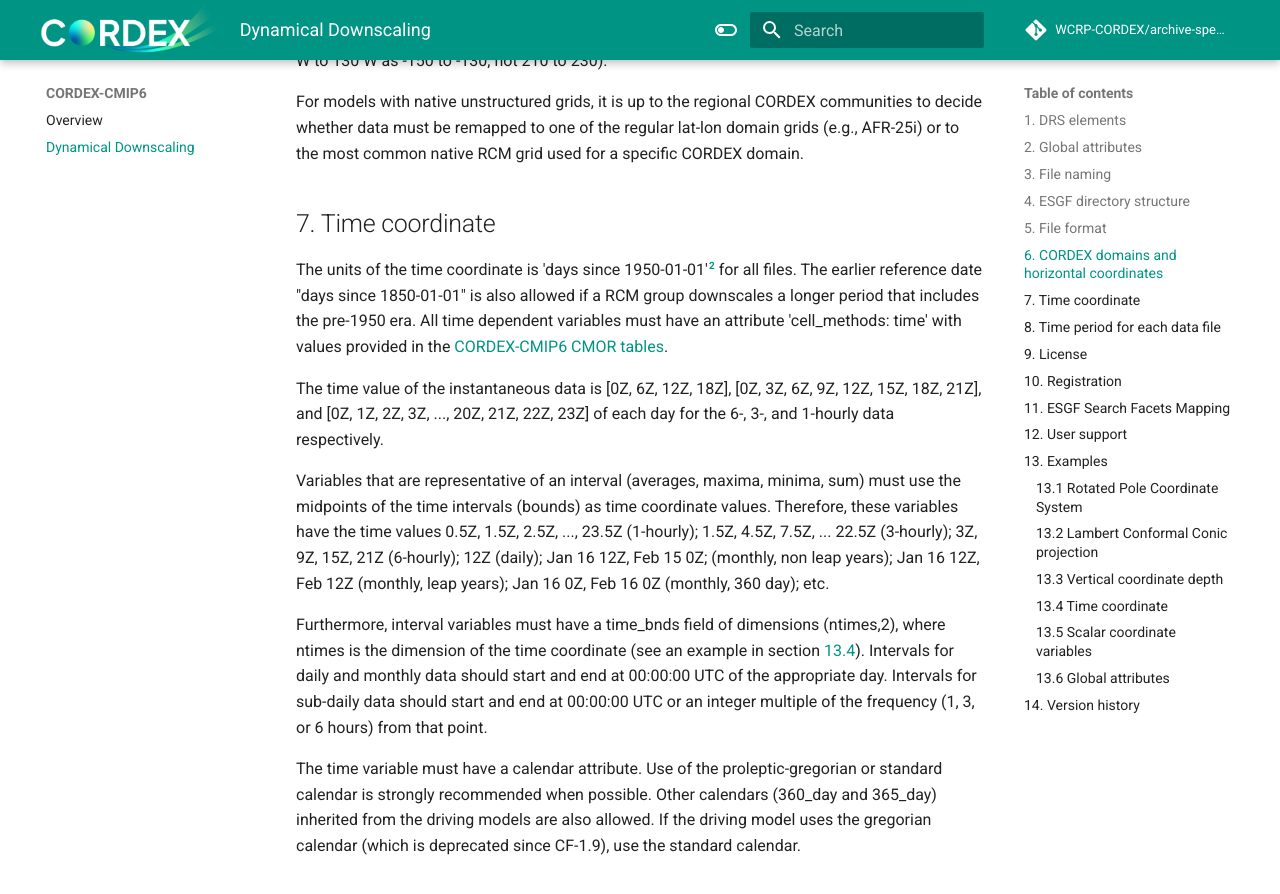
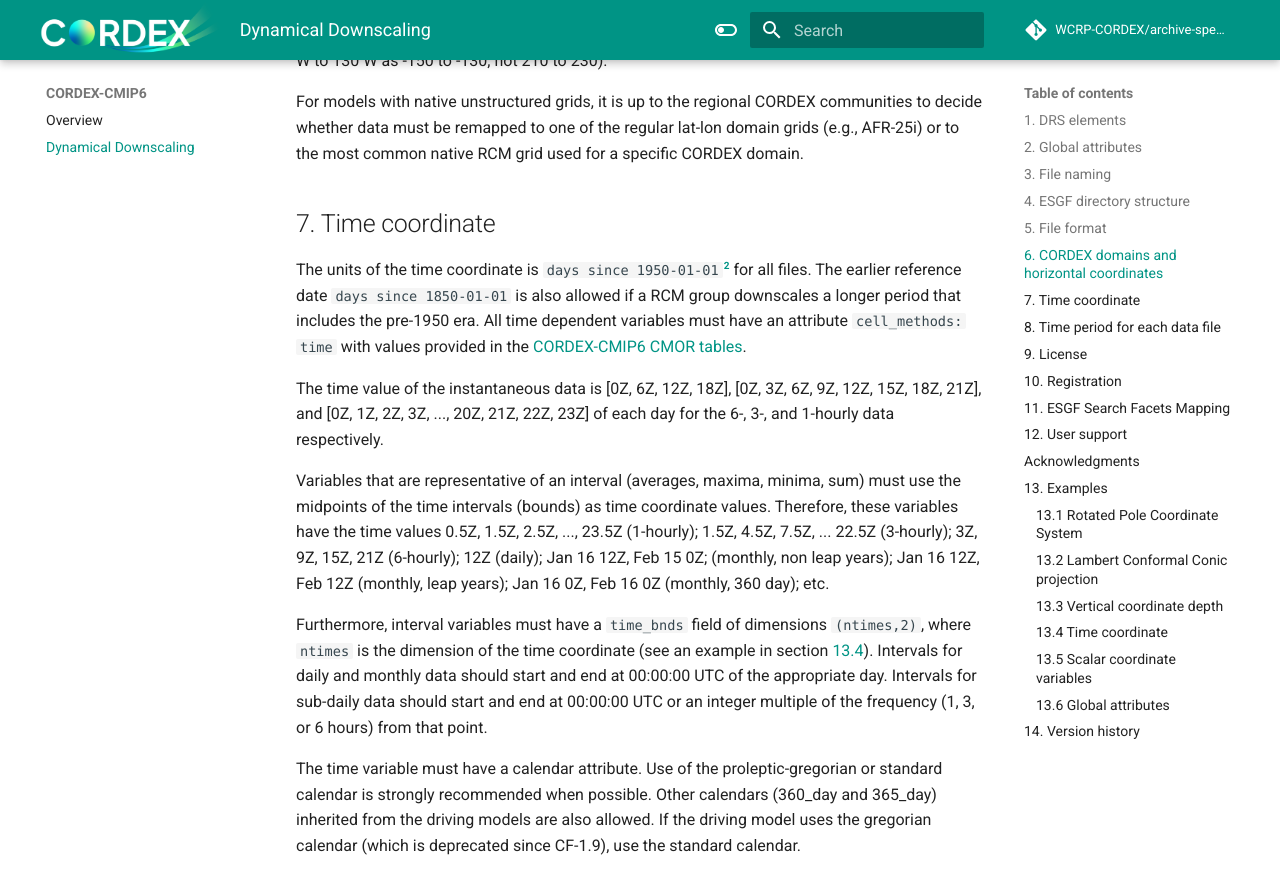
Before and after one commit to WCRP-CORDEX/archive-specifications, an MkDocs documentation site: the page built from docs/CORDEX-CMIP6_archiving_specifications_DD.md, in a window 1280 px wide and 900 px high, scrolled down 10149 px. Shown: the top 894 px of the window. Built offline with MkDocs 1.6.1 and Material for MkDocs 9.7.7, drawn with Linux system fonts in a browser that asks for light colours; comment, search, counter and statistics services are not loaded; the version menu is left out; some of the changed text lies outside the part shown.

Commit message:
Small fixes
to match as accurately as possible the published version

```diff
--- a/docs/CORDEX-CMIP6_archiving_specifications_DD.md
+++ b/docs/CORDEX-CMIP6_archiving_specifications_DD.md
@@ -187,18 +187,18 @@ For models with native unstructured grids, it is up to the regional CORDEX commu
 
 ## 7. Time coordinate
 
-The units of the time coordinate is 'days since 1950-01-01'[^2] for all files.
-The earlier reference date "days since 1850-01-01" is also allowed if a RCM group downscales a longer period that includes the pre-1950 era.
-All time dependent variables must have an attribute 'cell_methods: time' with values provided in the [CORDEX-CMIP6 CMOR tables](https://github.com/WCRP-CORDEX/cordex-cmip6-cmor-tables/tree/main/Tables).
+The units of the time coordinate is `days since 1950-01-01`[^2] for all files.
+The earlier reference date `days since 1850-01-01` is also allowed if a RCM group downscales a longer period that includes the pre-1950 era.
+All time dependent variables must have an attribute `cell_methods: time` with values provided in the [CORDEX-CMIP6 CMOR tables](https://github.com/WCRP-CORDEX/cordex-cmip6-cmor-tables/tree/main/Tables).
 
 The time value of the instantaneous data is [0Z, 6Z, 12Z, 18Z], [0Z, 3Z, 6Z, 9Z, 12Z, 15Z, 18Z, 21Z], and [0Z, 1Z, 2Z, 3Z, ..., 20Z, 21Z, 22Z, 23Z]  of each day for the 6-, 3-, and 1-hourly data respectively.
 
 Variables that are representative of an interval (averages, maxima, minima, sum) must use the midpoints of the time intervals (bounds) as time coordinate values.
 Therefore, these variables have the time values 0.5Z, 1.5Z, 2.5Z, ..., 23.5Z (1-hourly); 1.5Z, 4.5Z, 7.5Z, ... 22.5Z (3-hourly); 3Z, 9Z, 15Z, 21Z (6-hourly); 12Z (daily); Jan 16 12Z, Feb 15 0Z; (monthly, non leap years); Jan 16 12Z, Feb 12Z (monthly, leap years); Jan 16 0Z, Feb 16 0Z (monthly, 360 day); etc.
 
-Furthermore, interval variables must have a time_bnds field of dimensions (ntimes,2), where ntimes is the dimension of the time coordinate (see an example in section [13.4](#134-time-coordinate)).
+Furthermore, interval variables must have a `time_bnds` field of dimensions `(ntimes,2)`, where `ntimes` is the dimension of the time coordinate (see an example in section [13.4](#134-time-coordinate)).
 Intervals for daily and monthly data should start and end at 00:00:00 UTC of the appropriate day.
- Intervals for sub-daily data should start and end at 00:00:00 UTC or an integer multiple of the frequency (1, 3, or 6 hours) from that point.
+Intervals for sub-daily data should start and end at 00:00:00 UTC or an integer multiple of the frequency (1, 3, or 6 hours) from that point.
 
 The time variable must have a calendar attribute.
 Use of the proleptic-gregorian or standard calendar is strongly recommended when possible.
@@ -264,7 +264,7 @@ The modelling groups will not be able to publish their CORDEX-CMIP6 simulations
 
 In case of any questions or doubts please create an issue in [https://github.com/WCRP-CORDEX/cordex-cmip6-cv](https://github.com/WCRP-CORDEX/cordex-cmip6-cv).
 
-**Acknowledgments**
+## Acknowledgments
 
 We thank all who provided their valuable comments and suggestions on the CORDEX-CMIP6 archiving specifications for dynamical downscaling.
 
@@ -475,8 +475,7 @@ data:
 
 | Version | Date | Comment |
 | :---: | :---- | :---- |
-| v3 | 2025-... | Fix inconsistent `driving_experiment_id` example for evaluation in Table 1 ([#26](https://github.com/WCRP-CORDEX/archive-specifications/issues/26)) |
-| v2 | 2025-03-21 | Change of project_id (CORDEX to CORDEX-CMIP6) due to ESGF publication requirements ([#22](https://github.com/WCRP-CORDEX/archive-specifications/issues/22)) mip_era is excluded from the ESGF directory structure and search facets mapping, must be presented as the global attribute only ([#24](https://github.com/WCRP-CORDEX/archive-specifications/issues/24)) Fixed example for creation_date global attribute ([#19](https://github.com/WCRP-CORDEX/archive-specifications/issues/19)) New example (13.5) illustrating scalar coordinate variables for height ([#18](https://github.com/WCRP-CORDEX/archive-specifications/issues/18)) Specify time coordinate origin, but not specific formatting ([#5](https://github.com/WCRP-CORDEX/archive-specifications/issues/5)) Allow grid mapping variable to match the grid_mapping_name ([#17](https://github.com/WCRP-CORDEX/archive-specifications/issues/17)) |
+| v2 | 2025-03-21 | <ul><li>Change of project_id (CORDEX to CORDEX-CMIP6) due to ESGF publication requirements ([#22](https://github.com/WCRP-CORDEX/archive-specifications/issues/22)) <li>`mip_era` is excluded from the ESGF directory structure and search facets mapping, must be presented as the global attribute only ([#24](https://github.com/WCRP-CORDEX/archive-specifications/issues/24)) <li>Fixed example for `creation_date` global attribute ([#19](https://github.com/WCRP-CORDEX/archive-specifications/issues/19)) <li>New example (13.5) illustrating scalar coordinate variables for height ([#18](https://github.com/WCRP-CORDEX/archive-specifications/issues/18)) <li>Specify time coordinate origin, but not specific formatting ([#5](https://github.com/WCRP-CORDEX/archive-specifications/issues/5)) <li>Allow grid mapping variable to match the grid_mapping_name ([#17](https://github.com/WCRP-CORDEX/archive-specifications/issues/17))</ul> |
 | v1 | 2024-04-10 | Initial release on April, 10th, 2024. |
 
 [^1]:  The grid mapping variable is also allowed to be called after the CF standard grid_mapping_name used. This is the default hardcoded behaviour in the CMOR library as of version 3.9.0 (2024-08-28). Of course, the main variable corresponding grid_mapping attribute should then match this grid mapping variable name.
```
